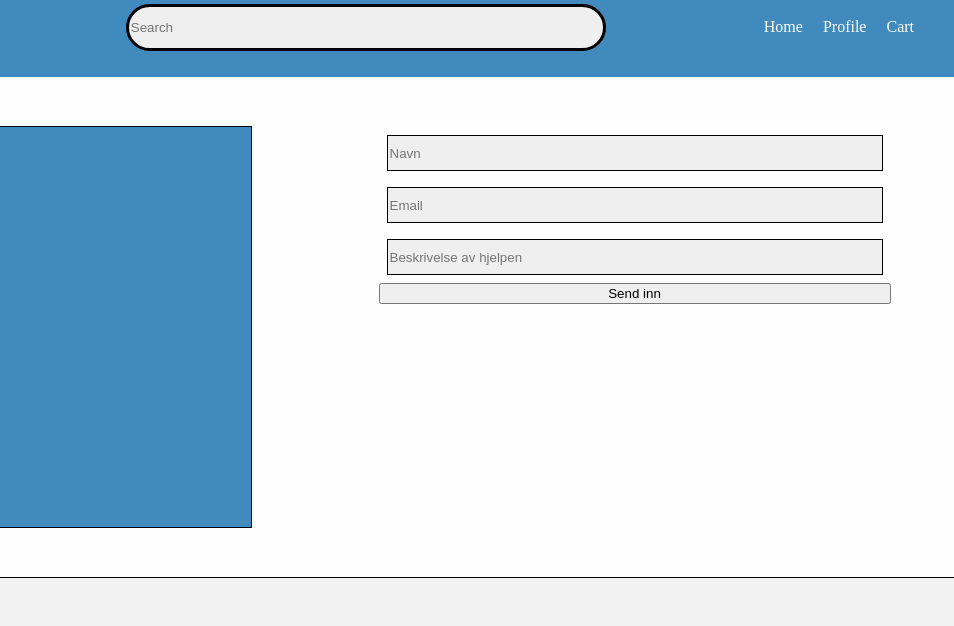
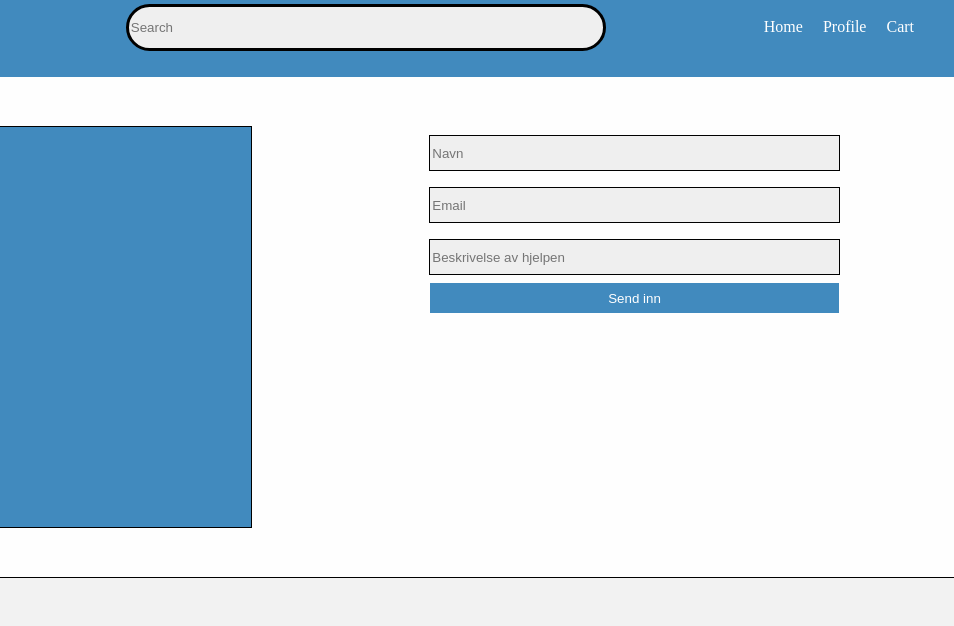
Before and after one commit to SanderVik/Course-assignment-Netlify, a plain HTML site: page contact.html in a window 1280 px wide. Shown: the part 22-648 px from the top of the page, 326-1280 px from the left. Drawn offline with nearby package versions, Linux system fonts and the light colour scheme.

Commit message:
first commit

```diff
--- a/contact.css
+++ b/contact.css
@@ -82,6 +82,7 @@ nav{
     height: 400px;
     display: flex;
     flex-direction: column;
+    align-items: center;
 }
 
 input {
@@ -89,6 +90,16 @@ input {
     background-color: #EFEFEF;
     border: 0.5px solid black;
     height: 2rem;
+    width: 79%;
+}
+
+button {
+    background-color: #418ABE;
+    border: none;
+    color: #FFF;
+    width: 80%;
+    height: 30px;
+    padding: 0;
 }
 
 footer {
```
Also changed, not shown: complete.html (+3 -1 lines).
